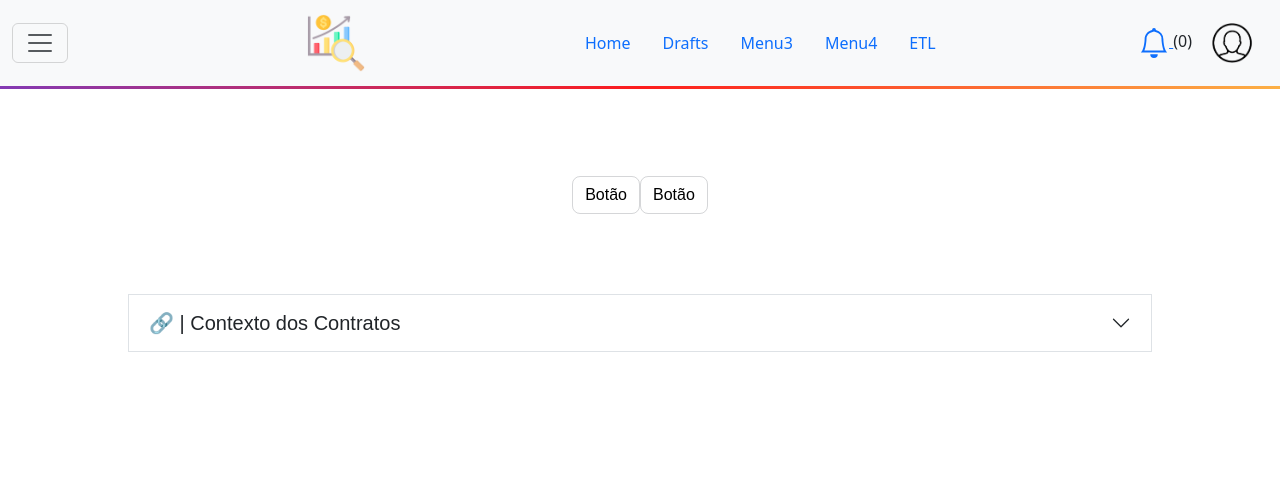
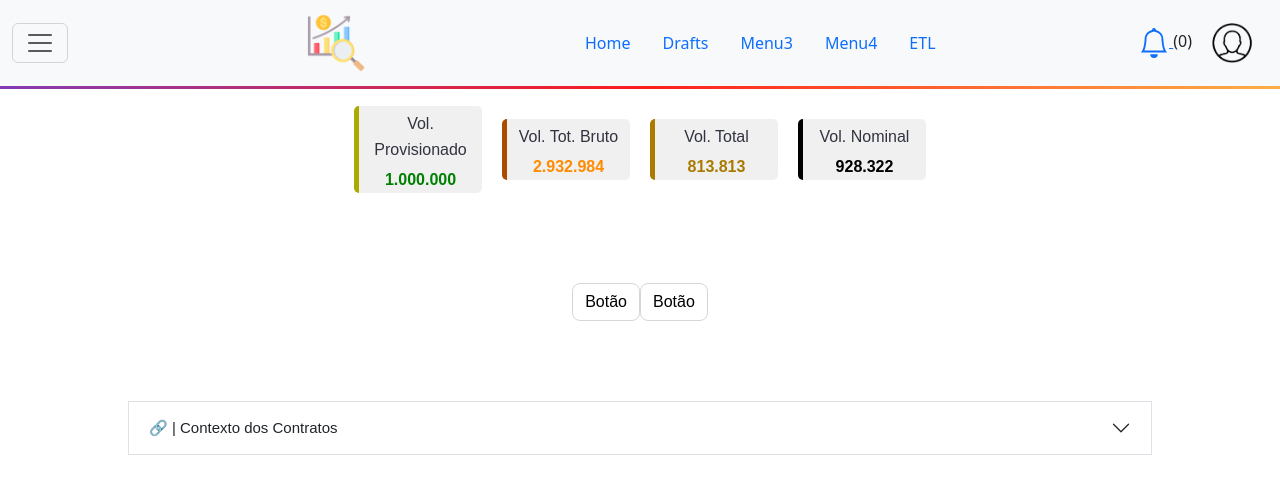
Before and after one commit to elizeujrdev/TesteDjango, a Django app: page /drafts/ in a window 1280 px wide. Shown: the top 494 px of the page. Run offline with Django 5.2, Linux system fonts and the light colour scheme; the visitor is signed in with stand-in values (Sample User, id 1); data that the repository does not hold is empty; some libraries are stand-ins or nearby versions.

Commit message:
componente totalizadores

```diff
--- a/fin_analysis/views.py
+++ b/fin_analysis/views.py
@@ -34,17 +34,39 @@ def drafts(requests):
     context.update(refresh_context_base(requests))
     content_view=''
     page=cmp.Page()
+
+    #totalizadores
+    volprovisionado = 1000000
+    voltotruto = 2932984
+    voltotal= 813813
+    volnominal = 928322
+
+    divtotalizer = cmp.Div('totalizadores')
+    totalizer1 = cmp.Totalizer('Vol. Provisionado', format_number(volprovisionado), 'verde')
+    divtotalizer.add(totalizer1)
+    totalizer2 = cmp.Totalizer('Vol. Tot. Bruto', format_number(voltotruto),'vermelho')
+    divtotalizer.add(totalizer2)
+    totalizer3 = cmp.Totalizer('Vol. Total', format_number(voltotal), 'marrom')
+    divtotalizer.add(totalizer3)
+    totalizer4 = cmp.Totalizer('Vol. Nominal', format_number(volnominal), 'preto')
+    divtotalizer.add(totalizer4)
+    page.add(divtotalizer)
+
+
+    #tabela
     datas=Actions.objects.all()
     df = pd.DataFrame(list(datas.values()))
     tabela = cmp.Table(df)
-
     page.add(tabela)
 
+    #botôes
     listbt=[cmp.ButtonV2('Teste','/'),cmp.ButtonV2('Teste','/')]
     div1=cmp.Div('botao')
     div1.add(listbt)
     page.add(div1)
 
+
+    #expander
     divexpander = cmp.Div('expander')
     expander = cmp.Expander('🔗 | Contexto dos Contratos')
     divexpander.add(expander)
@@ -54,10 +76,6 @@ def drafts(requests):
     expander.add(conteudo)
     expander.add(toggle)
     page.add(divexpander)
-
-
-    #page.add(cmp.Div('botao').add([cmp.ButtonV2('Teste','/'),cmp.ButtonV2('Teste','/')]))
-
 
 
 
@@ -169,3 +187,6 @@ def notifications(requests):
     return render(request=requests,
                   template_name='notifications.html',
                   context=context)
+
+def format_number(number):
+    return "{:,.0f}".format(number).replace(",", ".")
--- a/templates/static/global/css/base.css
+++ b/templates/static/global/css/base.css
@@ -102,7 +102,7 @@ height: 60px;
       }
 
       .accordion-header > button:hover {
-        color: red;
+        color: rgb(255, 0, 0);
       }
 
       .accordion-button:not(.collapsed) {
@@ -110,7 +110,7 @@ height: 60px;
         font-size: 15px;
       }
       .accordion-button.collapsed {
-        font-size: 20px;
+        font-size: 15px;
       }
 
       .expanded {
--- a/testdjango/components/components.py
+++ b/testdjango/components/components.py
@@ -267,3 +267,37 @@ class Toggle:
                     <label class="form-check-label" for="flexSwitchCheckDefault">{self.title}</label>
                   </div>"""
         return html
+
+
+class Totalizer:
+    def __init__(self,title,value, color):
+        self.component_type='Totalizer'
+        self.title=title
+        self.value=value
+        self.color=color
+
+    def render(self):
+
+        options={
+            'verde': f"""<section style="border-left: 5px solid rgb(170, 170, 0)" class="total">
+            <p>{self.title}</p>
+            <Span style="color: green; font-weight: bold;">{self.value}</Span>
+        </section>""",
+
+            'vermelho':f"""<section style="border-left: 5px solid rgb(170, 76, 0)" class="total">
+            <p>{self.title}</p>
+            <Span style="color: darkorange; font-weight: bold;">{self.value}</Span>
+        </section>""",
+
+            'marrom':f"""<section style="border-left: 5px solid rgb(170, 123, 0)" class="total">
+            <p>{self.title}</p>
+            <Span style="color: rgb(170, 122, 0); font-weight: bold;">{self.value}</Span>
+        </section>""",
+
+        'preto':f"""<section style="border-left: 5px solid black" class="total">
+            <p>{self.title}</p>
+            <Span style="color: black; font-weight: bold;">{self.value}</Span>
+        </section>"""
+            }
+
+        return options[self.color]
```
